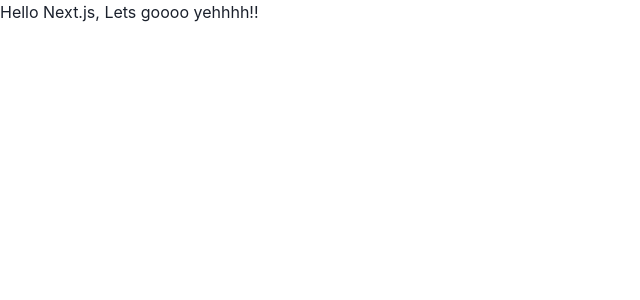
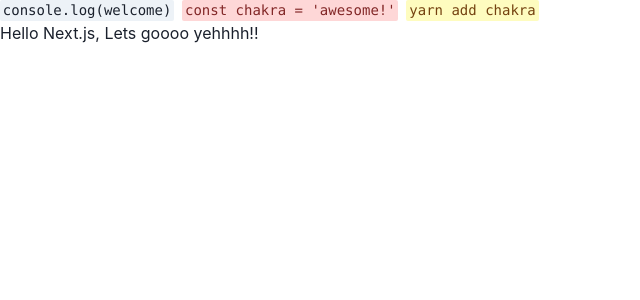
Before and after one commit to TeshaneCrawford/t.crawford, a Next.js app: page / in a window 1280 px wide. Shown: the top 300 px of the page, without its empty margins (0-640 px from the left). Built offline with nearby package versions, Linux system fonts and the light colour scheme.

Commit message:
chakra ui integration fully set up

```diff
--- /dev/null
+++ b/components/Code/index.tsx
@@ -0,0 +1,16 @@
+import React from 'react'
+import { Code, Stack } from '@chakra-ui/react'
+
+const index = () => {
+    return (
+        <div>
+            <Stack direction='row'>
+                <Code children='console.log(welcome)' />
+                <Code colorScheme='red' children="const chakra = 'awesome!'" />
+                <Code colorScheme='yellow' children='yarn add chakra' />
+            </Stack>
+        </div>
+    )
+}
+
+export default index
--- a/pages/index.tsx
+++ b/pages/index.tsx
@@ -1,11 +1,12 @@
 import type { NextPage } from 'next'
 import { useRouter } from 'next/router'
-
+import Code from '../components/Code'
 
 const Home: NextPage = () => {
   return (
     <>
       <main>
+        <Code />
         <h1>
           Hello Next.js, Lets goooo yehhhh!!
         </h1>
```
Also changed, not shown: components/index.tsx (added, +9 -0 lines).
